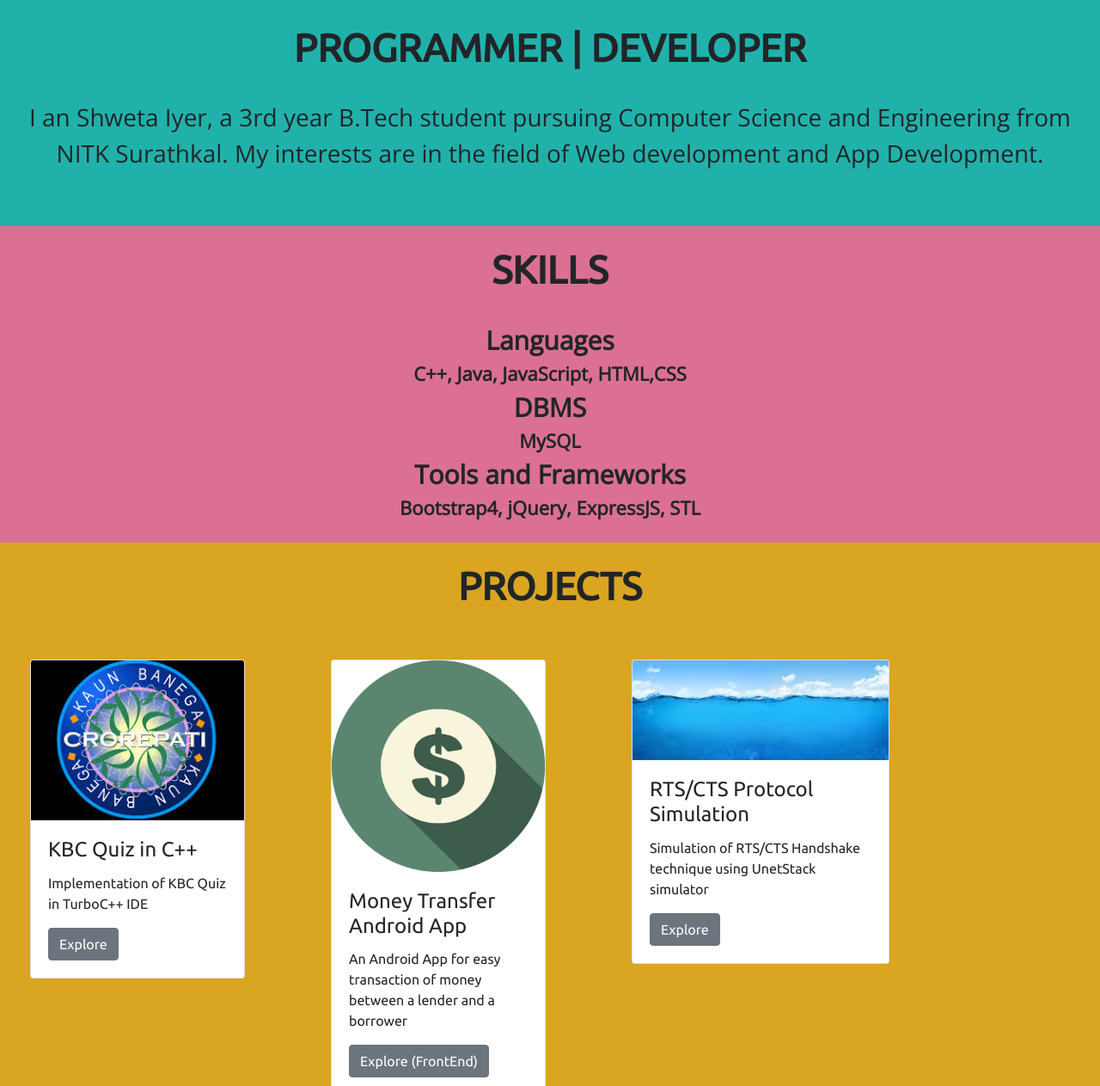
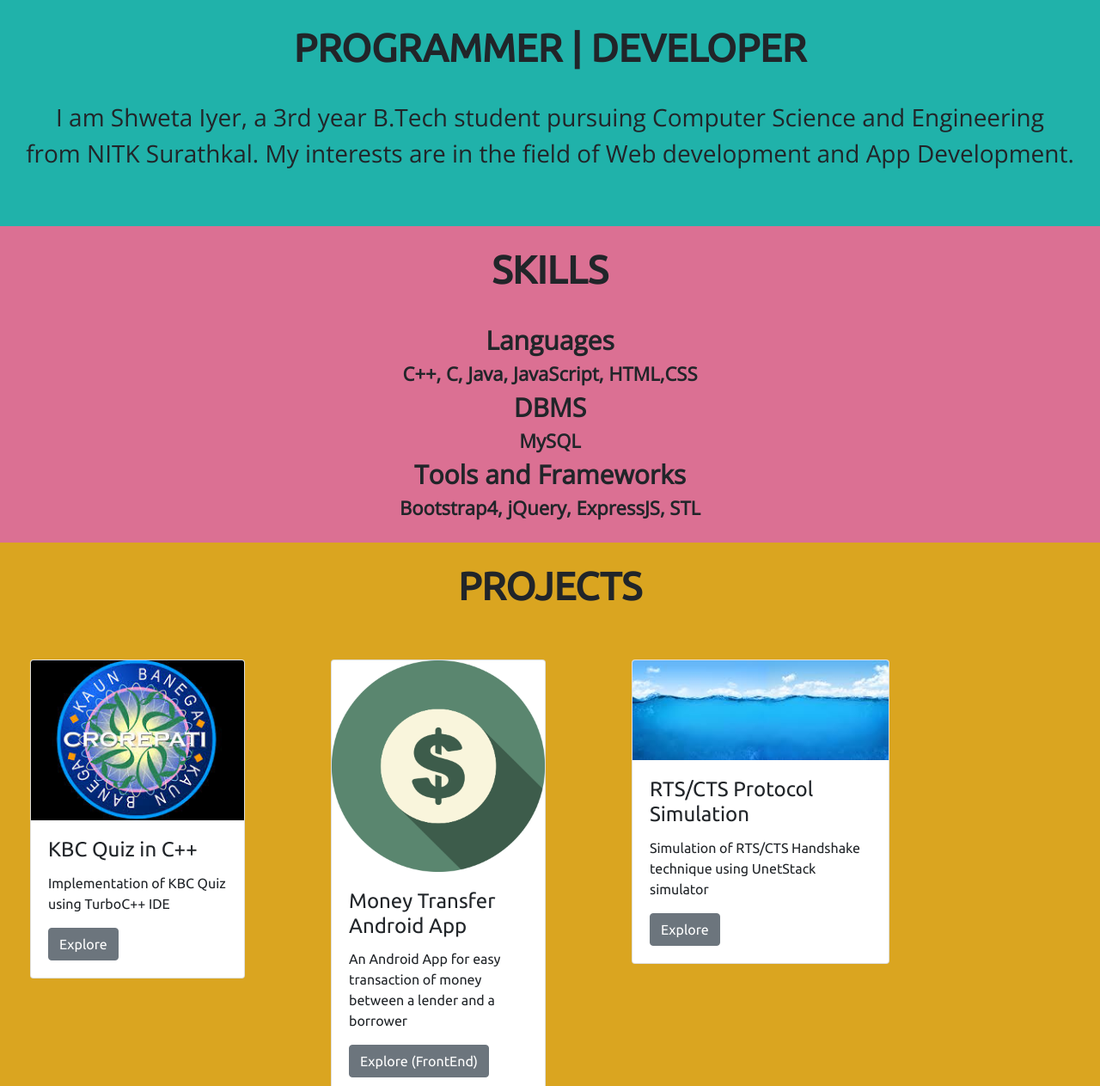
Before and after one commit to shweta0310/shweta0310.github.io, a plain HTML site: page index.html in a window 1280 px wide. Shown: the part 322-1585 px from the top of the page at 86% size. Drawn offline with nearby package versions, Linux system fonts and the light colour scheme.

Commit message:
corrections made

```diff
--- a/index.html
+++ b/index.html
@@ -46,7 +46,7 @@
 	<h2 id="about"> PROGRAMMER | DEVELOPER </h2>
 	<br>
 	<p class="intro">
-	I an Shweta Iyer, a 3rd year B.Tech student pursuing Computer Science and Engineering from NITK Surathkal. My interests are in the field of Web development and App Development.
+	I am Shweta Iyer, a 3rd year B.Tech student pursuing Computer Science and Engineering from NITK Surathkal. My interests are in the field of Web development and App Development.
 	</p><br><br>
 
 <div class="p2" >
@@ -55,7 +55,7 @@
 	<br>
 	<div class="skill">
 		<div style="font-size: 30px;">Languages</div>
-		C++, Java, JavaScript, HTML,CSS
+		C++, C, Java, JavaScript, HTML,CSS
 		<div style="font-size: 30px;">DBMS</div>
 		MySQL
 		<div style="font-size: 30px;">Tools and Frameworks</div>
@@ -73,7 +73,7 @@
     			<img class="card-img-top" src="kbclogo.jpeg" alt="KBC logo" style="width:100%">
     			<div class="card-body">
       				<h4 class="card-title">KBC Quiz in C++</h4>
-      				<p class="card-text">Implementation of KBC Quiz in TurboC++ IDE</p>
+      				<p class="card-text">Implementation of KBC Quiz using TurboC++ IDE</p>
       				<a href="https://github.com/shweta0310/shweta0310.github.io/blob/master/kbc1.pdf" class="btn btn-secondary">Explore</a>
     			</div>
     		</div>
```
